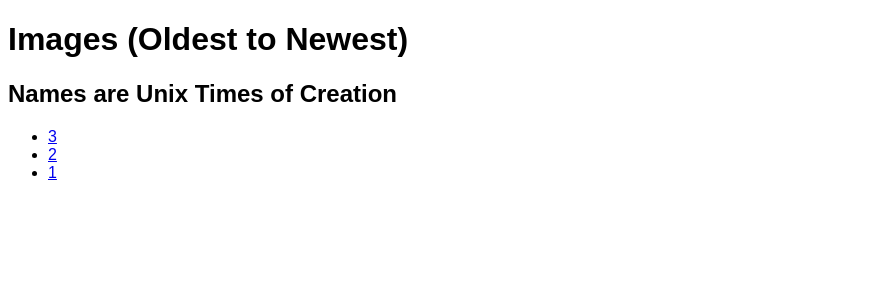
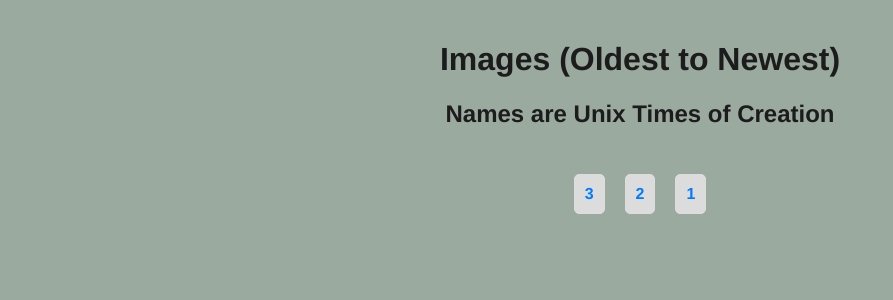
Before and after one commit to ayashrath/ground-image-processing, a Flask app: page / in a window 1280 px wide. Shown: the top 300 px of the page, without its empty margins (0-893 px from the left). Run offline with Flask 3, Linux system fonts and the light colour scheme.

Commit message:
corrected bug in create_img + added css styling to the templates

```diff
--- a/v2/manual_detection/create_img.py
+++ b/v2/manual_detection/create_img.py
@@ -6,10 +6,27 @@ import os
 SIZE = 5
 DIMENSIONS = 800
 FONT_SIZE = 15
-FONT_TFF = "./Arial.ttf"
+FONT_TFF = "./JetBrainsMonoRegular.ttf"
 
 
 def drawSquareGrid(path: str, array: np.ndarray, unit: str) -> None:
+    """
+    Draws a square grid with each cell containing a value, thus providing a way to visually store data for the project
+
+    Parameters:
+      - path (str): The place where the image would be saved
+      - array (np.ndarray): The array that contains the values for each cell - in form as shown in notes
+
+    Note:
+    - the input array example. The array is a array of rows
+    - cell_array = [
+        [0, 0, 0, 0, 0],
+        [0, 0, 0, 0, 0],
+        [0, 0, 0, 0, 0],
+        [0, 0, 0, 0, 0],
+        [0, 0, 0, 0, 0],
+    ]
+    """
     img = Image.new(mode="L", size=(DIMENSIONS, DIMENSIONS), color=255)
 
     draw = ImageDraw.Draw(img)
@@ -36,7 +53,7 @@ def drawSquareGrid(path: str, array: np.ndarray, unit: str) -> None:
 
     for x in range((DIMENSIONS//SIZE)//2, DIMENSIONS, DIMENSIONS//SIZE):
         for y in range((DIMENSIONS//SIZE)//2, DIMENSIONS, DIMENSIONS//SIZE):
-            text = str(array[row][coloum]) + " " + unit
+            text = str(array[coloum][row]) + " " + unit  # reversed as the vals are entered as following statement
             centre_offset = FONT_SIZE  # kinda centres the text, can workout the exact thing probably but unnecessary
             draw.text((x-centre_offset, y), text, font=font, fill=0)
             coloum += 1
--- a/v2/manual_detection/templates/index.html
+++ b/v2/manual_detection/templates/index.html
@@ -5,7 +5,48 @@
     <title>All Thermal Images</title>
     <style>
         body {
-            font-family: Arial, sans-serif;
+            font-family: Helvetica, sans-serif;
+            background-color: #9baa9f;
+            margin: 0;
+            padding: 20px;
+        }
+        h1, h2 {
+            text-align: center;
+            color: #1c1c1c;
+        }
+        nav {
+            margin-top: 20px;
+            display: flex;
+            justify-content: center;
+        }
+        ul {
+            list-style-type: none;
+            padding: 0;
+
+            display: flex;
+            flex-wrap: wrap;
+            max-width: 800px;
+        }
+        li {
+            margin: 10px 0;
+            flex: 1 1 calc(33.333% - 20px);
+            margin: 10px;
+        }
+        a {
+            text-decoration: none;
+            color: #007BFF;
+            font-weight: bold;
+            padding: 10px;
+            display: block;
+            border: 1px solid #ddd;
+            border-radius: 5px;
+            background-color: #dcdcdc;
+            transition: background-color 0.3s, border-color 0.3s;
+        }
+        a:hover {
+            background-color: #007BFF;
+            color: #fff;
+            border-color: #007BFF;
         }
     </style>
 </head>
```
Also changed, not shown: v2/manual_detection/templates/view_image.html (+37 -3 lines), v2/read_inp.py (+13 -0 lines), v2/backups/1/manual_result.jpg (added), v2/backups/2/manual_result.jpg (added), v2/detect.py (line endings or trailing spaces), v2/manual_detection/JetBrainsMonoRegular.ttf (added), 1 other file.
